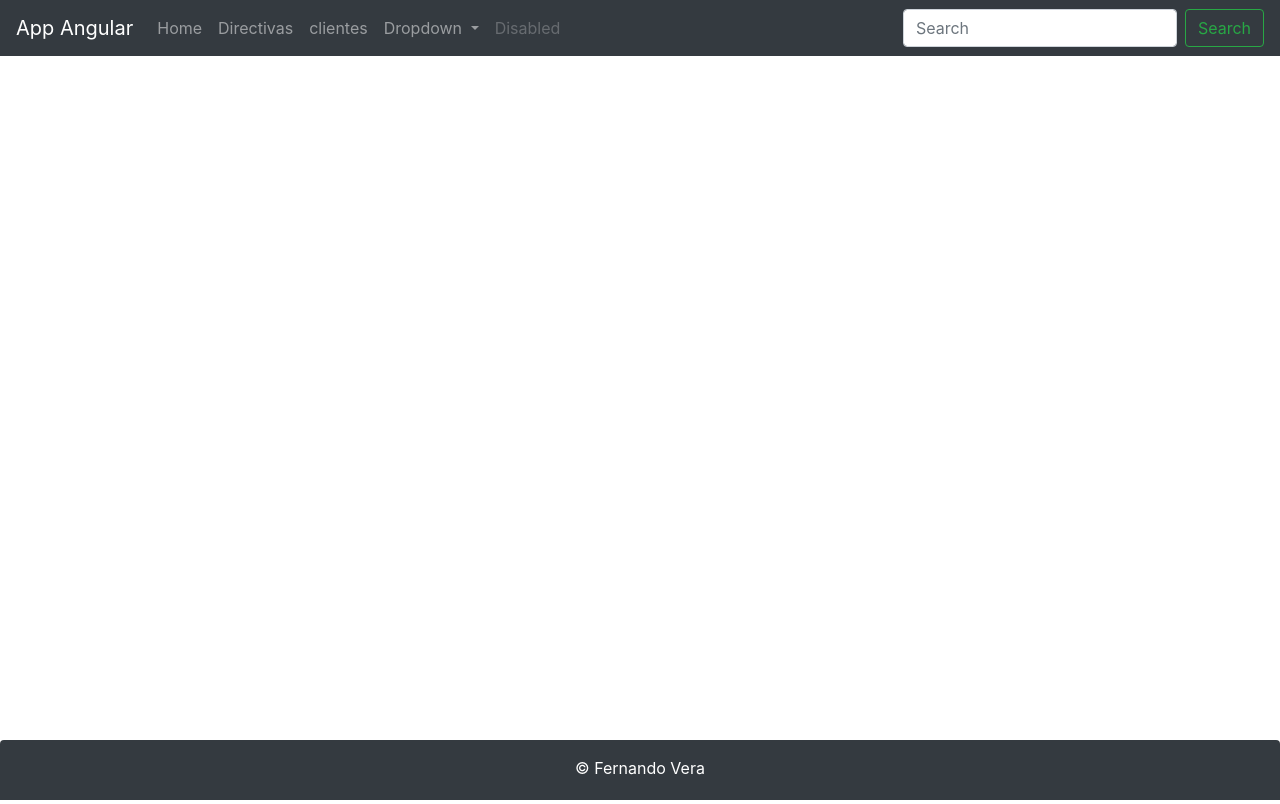
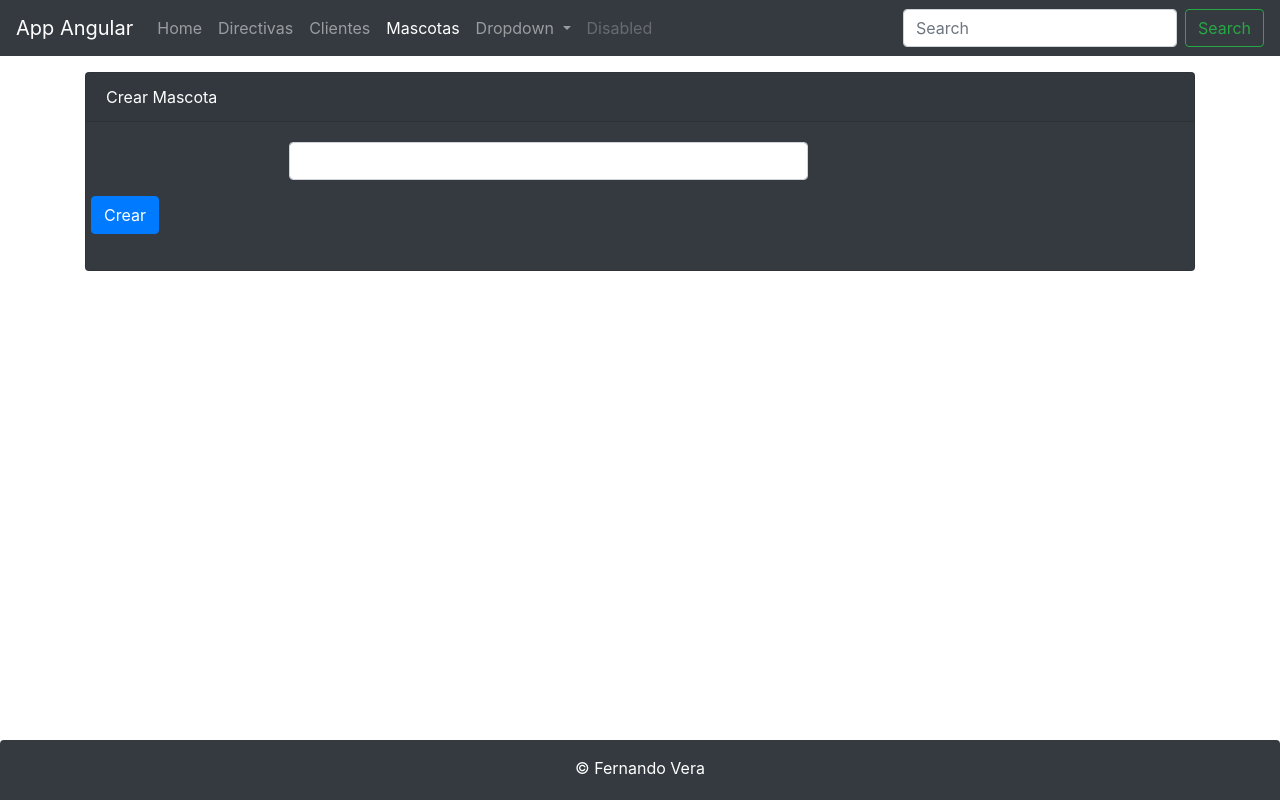
Before and after one commit to fernandoavf7/Angular7_Spring5_apirest, an Angular app: page /mascotas/form in a window 1280 px wide. Before the commit this address led to /. Built offline with nearby package versions, Linux system fonts and the light colour scheme.

Commit message:
agregada mascota CRUD

```diff
--- a/src/app/clientes/clientes.component.ts
+++ b/src/app/clientes/clientes.component.ts
@@ -1,8 +1,8 @@
 import { Component, OnInit } from '@angular/core';
 //se importa la clase Cliente
-import {Cliente} from './cliente';
+import { Cliente } from './cliente';
 //se importa la clase servicio
-import{ClienteService} from './cliente.service';
+import { ClienteService } from './cliente.service';
 import swal from 'sweetalert2';
 
 
@@ -24,7 +24,7 @@ clientes: Cliente[];
     );
   }
 
-  delete(cliente:Cliente):void{
+  delete(cliente: Cliente): void {
     swal.fire({
       title: 'Eliminar',
       text: `¿Está segur@ de que desea eliminar al cliente ${cliente.nombre} ${cliente.apellido}`,
--- a/src/app/header/header.component.html
+++ b/src/app/header/header.component.html
@@ -16,7 +16,11 @@
       </li>
 
       <li class="nav-item" routerLinkActive="active">
-        <a class="nav-link" routerLink="/clientes">clientes</a>
+        <a class="nav-link" routerLink="/clientes">Clientes</a>
+      </li>
+
+      <li class="nav-item" routerLinkActive="active">
+        <a class="nav-link" routerLink="/mascotas">Mascotas</a>
       </li>
 
       <li class="nav-item dropdown">
--- /dev/null
+++ b/src/app/mascotas/form_mascota.component.html
@@ -0,0 +1,27 @@
+<div class="card bg-dark text-white">
+  <div class="card-header">{{titulo}}</div>
+  <div class="card-body">
+
+  <form>
+
+    <div class="form-group row">
+      <label for="" class="col-form-label col-sm-2"></label>
+      <div class="col-sm-6">
+        <input type="text" class="form-control" [(ngModel)]="mascota.nombre" name="nombre">
+      </div>
+    </div>
+
+
+
+<div class="form-group row">
+  <div class="col-xs-6">
+    <button class="btn btn-primary" role="button" (click)="create()" *ngIf="!mascota.id else elseBlock">Crear</button>
+    <ng-template #elseBlock>
+      <button class="btn btn-primary" role="button" (click)="update()">Editar</button>
+      </ng-template>
+  </div>
+</div>
+  </form>
+
+  </div>
+</div>
--- /dev/null
+++ b/src/app/mascotas/form_mascota.component.ts
@@ -0,0 +1,60 @@
+import { Component, OnInit } from '@angular/core';
+import {Mascota} from './mascota';
+import {MascotaService} from './mascota.service';
+import {Router, ActivatedRoute} from '@angular/router';
+import swal from 'sweetalert2';
+
+@Component({
+  selector: 'app-form-mascotas',
+  templateUrl: './form_mascota.component.html'
+})
+
+export class FormMascotaComponent implements OnInit {
+
+private titulo:string = "Crear Mascota";
+private mascota:Mascota = new Mascota();
+
+  constructor(private mascotaService: MascotaService,
+    private router:Router, private activatedRoute: ActivatedRoute) { }
+
+  ngOnInit() {
+    this.cargarCliente();
+  }
+
+  cargarCliente():void{
+    this.activatedRoute.params.subscribe(params => {
+      let id = params['id']
+      if(id){
+        this.mascotaService.getMascota(id)
+        .subscribe((mascota)=> this.mascota = mascota)
+      }
+    });
+  }
+
+
+
+ create():void{
+  //console.log("Clicked!");
+  //console.log(this.mascota);
+  auxCliente:Mascota;
+  this.mascotaService.createMascota(this.mascota)
+  .subscribe(mascota => {
+    //redirige
+  this.router.navigate(['/mascotas'])
+  //muestra mensaje de exito
+  swal.fire('Nuevo mascota', `Mascota ${mascota.nombre} creado con éxito`,'success')
+  }
+  );
+  //tambien puede ir abajo pero no recibirá el parametro mascota
+    //swal.fire('Nuevo mascota', `Mascota creado con éxito`,'success')
+}//end method
+
+update():void{
+  this.mascotaService.updateMascota(this.mascota)
+  .subscribe(mascota => {
+    this.router.navigate(['/clientes'])
+    swal.fire("Mascota actualizada",`${mascota.nombre} actualizado con éxito!`, "success")
+  })
+}
+
+}//end class
--- /dev/null
+++ b/src/app/mascotas/mascota.service.ts
@@ -0,0 +1,44 @@
+import { Injectable } from '@angular/core';
+//se importa la clase Cliente
+import { Mascota } from './mascota';
+//importa reactive en angular 5 o inferior usar  from 'rxjs/Observable'
+import { of, Observable } from 'rxjs';
+import { HttpClient, HttpHeaders } from '@angular/common/http';
+import { map } from 'rxjs/operators';
+
+
+//injectable representa logica de negocios, se puede injectar en otros archivos
+@Injectable({ providedIn: 'root' })
+export class MascotaService {
+
+  private urlEndPoint: string = 'http://localhost:8080/api/mascotas';
+  private httpHeaders = new HttpHeaders({ 'Content-Type': 'application/json' });
+
+  constructor(private http: HttpClient) { }
+
+  getMascotas(): Observable<Mascota[]> {
+    return this.http.get(this.urlEndPoint).pipe(
+      map(response => response as Mascota[])
+    );
+  }
+
+
+  createMascota(cliente: Mascota): Observable<Mascota> {
+    return this.http.post<Mascota>(this.urlEndPoint, cliente, { headers: this.httpHeaders })
+  }
+
+  getMascota(id): Observable<Mascota> {
+    return this.http.get<Mascota>(`${this.urlEndPoint}/${id}`);
+  }
+
+  updateMascota(mascota: Mascota): Observable<Mascota> {
+    return this.http.put<Mascota>(`${this.urlEndPoint}/${mascota.id}`, mascota, { headers: this.httpHeaders });
+  }
+
+  deleteMascota(id: number): Observable<Mascota> {
+    console.log(id);
+    return this.http.delete<Mascota>(`${this.urlEndPoint}/${id}`, { headers: this.httpHeaders });
+  }
+
+
+}
--- /dev/null
+++ b/src/app/mascotas/mascota.ts
@@ -0,0 +1,5 @@
+export class Mascota {
+    id:number;
+    nombre:string;
+    fecha_nacimiento:string;
+}
--- /dev/null
+++ b/src/app/mascotas/mascotas.component.html
@@ -0,0 +1,34 @@
+<div class="card border-primary mb-3">
+  <div class="card-header">Mascotas</div>
+  <div class="card-body text-primary">
+    <h5 class="card-title">Listado de Mascotas</h5>
+
+<div>
+  <!--debe estar la ruta registrada en routes para usar routesLink-->
+  <button class="btn btn-rounded btn-primary" type="button" [routerLink] = "['/mascotas/form']">Crear Mascota</button>
+</div>
+
+<br>
+
+<table class="table table-bordered table-striped">
+  <thead>
+    <th>id</th>
+    <th>nombre</th>
+    <th>fecha nacimiento</th>
+    <th>Editar</th>
+    <th>Eliminar</th>
+  </thead>
+  <tbody>
+    <tr *ngFor="let mascota of mascotas">
+      <td>{{mascota.id}}</td>
+      <td>{{mascota.nombre}}</td>
+      <td>{{mascota.fecha_nacimiento}}</td>
+      <td><button class="btn btn-primary" type="button" name="button" [routerLink]="['/mascotas/form',mascota.id]">Editar</button></td>
+      <td><button class="btn btn-danger btn-sm" type="button" name="button" (click)="delete(mascota)">Eliminar</button></td>
+    </tr>
+  </tbody>
+
+</table>
+
+  </div>
+</div>
--- /dev/null
+++ b/src/app/mascotas/mascotas.component.ts
@@ -0,0 +1,50 @@
+import { Component, OnInit } from '@angular/core';
+import { Mascota } from './mascota';
+import { MascotaService } from './mascota.service';
+import swal from 'sweetalert2';
+
+@Component({
+  selector: 'app-mascotas',
+  templateUrl: './mascotas.component.html'
+})
+export class MascotasComponent implements OnInit {
+
+  mascotas: Mascota[];
+  constructor(private mascotaService: MascotaService) { }
+
+  ngOnInit() {
+    this.mascotaService.getMascotas().subscribe(
+      (mascotas) => this.mascotas = mascotas
+    );
+  }
+
+  delete(mascota: Mascota): void {
+    swal.fire({
+      title: 'Eliminar',
+      text: `¿Está segur@ de que desea eliminar la mascota ${mascota.nombre}`,
+      type: 'warning',
+      showCancelButton: true,
+      confirmButtonColor: '#3085d6',
+      cancelButtonColor: '#d33',
+      confirmButtonText: 'Si',
+      cancelButtonText: "Cancelar"
+    }).then((result) => {
+      if (result.value) {
+        console.log(mascota.id);
+        this.mascotaService.deleteMascota(mascota.id).subscribe(
+          response => {
+            //esto es para que desaparezca de la tabla el cliente eliminado
+            this.mascotas = this.mascotas.filter(m => m !== mascota)
+            swal.fire(
+              'Eliminado!',
+              'Se ha eliminado la mascota',
+              'success'
+            )
+          }
+        )
+
+      }
+    })
+  }
+
+}
```
Also changed, not shown: src/app/app.module.ts (+10 -4 lines). Lines whose indentation alone changed are shown as unchanged.
